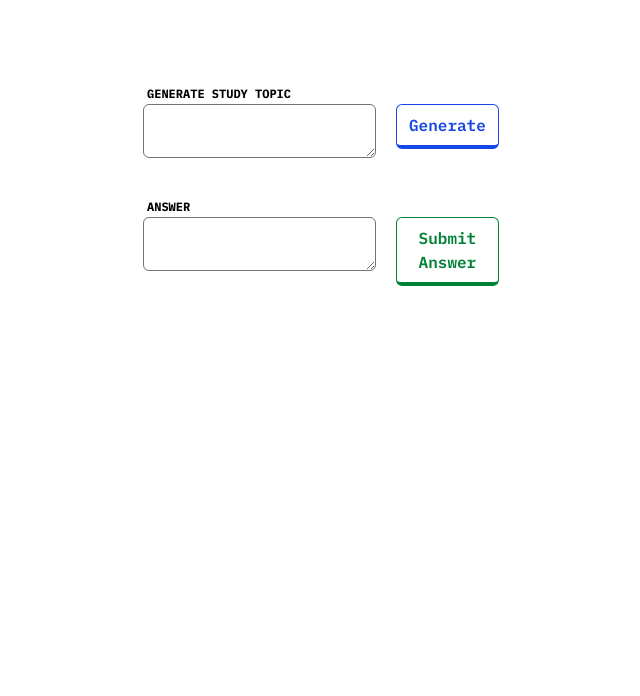
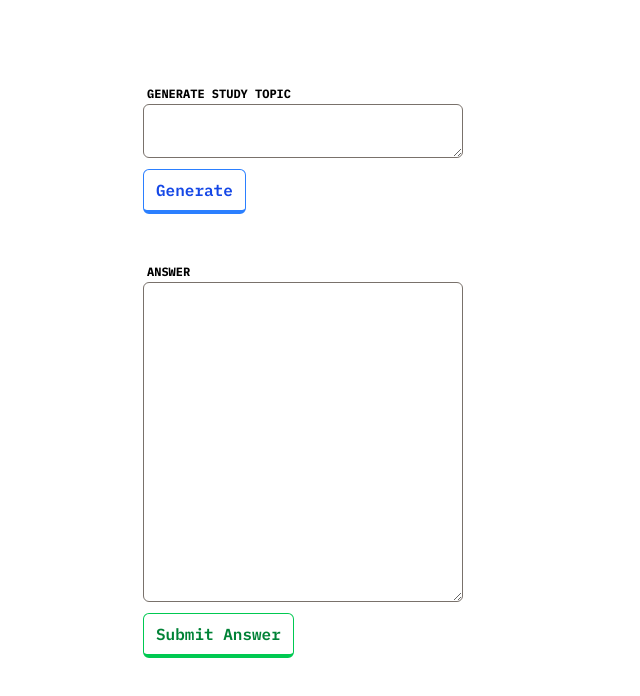
Before and after one commit to ArturAronov/nuach-client, a Next.js app: page /study in a window 1280 px wide. Shown: the top 696 px of the page, without its empty margins (337-977 px from the left). Built offline with nearby package versions, Linux system fonts and the light colour scheme.

Commit message:
getPrompt: minor fix

```diff
--- a/src/app/study/page.tsx
+++ b/src/app/study/page.tsx
@@ -4,9 +4,12 @@ import { useStudyTopic } from "@/hooks/useStudyTopic";
 import { useAppForm, withForm } from "@/forms/utils";
 import { formOptions } from "@tanstack/react-form";
 import { postPrompt } from "@/utilsApi/getPrompt";
+import { postAnswer } from "@/utilsApi/postAnswer";
 
-let outputDisplay = "";
-let outputError = "";
+let recievedQuestion = "";
+let promptResponse = "";
+let promtScore = "";
+let promptError = "";
 
 const studyTopicFormOpt = formOptions({
   defaultValues: {
@@ -14,14 +17,18 @@ const studyTopicFormOpt = formOptions({
     question: "",
   },
   validators: {
-    onSubmitAsync: async ({ value }: { value: { topic: string } }) => {
+    onSubmitAsync: async ({
+      value,
+    }: {
+      value: { topic: string; question: string };
+    }) => {
       try {
-        outputDisplay = "";
-        outputError = "";
+        recievedQuestion = "";
+        promptError = "";
 
         const output = await postPrompt(value.topic);
-        if (output?.question) outputDisplay = output.question;
-        else if (output?.error) outputError = output.error;
+        if (output?.question) recievedQuestion = output.question;
+        else if (output?.error) promptError = output.error;
       } catch (error) {
         console.error("Submission error:", error);
         return "Form submission failed. Please try again.";
@@ -42,8 +49,15 @@ const answerFormOpt = formOptions({
       value: { answer: string; topic: string };
     }) => {
       try {
-        // await postAnswer(value);
-        console.log(value);
+        const output = await postAnswer({
+          ...value,
+          question: recievedQuestion,
+        });
+
+        if (output?.question) recievedQuestion = output.question;
+        if (output?.feedback) promptResponse = output.feedback;
+        if (output?.outcome) promtScore = output.outcome;
+        if (output?.error) promptError = output.error;
       } catch (error) {
         console.error("Submission error:", error);
         return "Form submission failed. Please try again.";
@@ -62,7 +76,6 @@ const CombinedForms = withForm({
       <div className="space-y-8">
         <div>
           <form
-            className="flex gap-5"
             onSubmit={(e) => {
               e.preventDefault();
               studyTopicForm.handleSubmit();
@@ -75,6 +88,7 @@ const CombinedForms = withForm({
                   onChange={(e) =>
                     studyTopicForm.setFieldValue("topic", e.target.value)
                   }
+                  className="w-80"
                   label="Generate study topic"
                 />
               )}
@@ -82,19 +96,20 @@ const CombinedForms = withForm({
             <studyTopicForm.AppForm>
               <studyTopicForm.SubmitButton
                 label="Generate"
-                className="pt-6 text-center button-primary"
+                className="pt-2"
+                btnStyle="text-center button-primary"
               />
             </studyTopicForm.AppForm>
           </form>
-          <p className="text-red-800 text-sm font-bold">{outputError}</p>
-          <p>{outputDisplay}</p>
+          <p className="text-red-800 text-sm font-bold">{promptError}</p>
+          <p className="pt-3">{recievedQuestion}</p>
         </div>
 
         <div>
           <form
-            className="flex gap-5"
             onSubmit={(e) => {
               if (!studyTopicStore) return null;
+              console.log("studyTopicStore ", studyTopicStore);
               answerForm.setFieldValue("topic", studyTopicStore);
 
               e.preventDefault();
@@ -108,16 +123,30 @@ const CombinedForms = withForm({
                     answerForm.setFieldValue("answer", e.target.value)
                   }
                   label="Answer"
+                  className="w-80 sm:h-80 h-60"
                 />
               )}
             </answerForm.AppField>
             <answerForm.AppForm>
               <answerForm.SubmitButton
                 label="Submit Answer"
-                className="pt-6 text-center button-secondary"
+                className="pt-2"
+                btnStyle="text-center button-secondary"
               />
             </answerForm.AppForm>
           </form>
+          <div className="font-bold pt-3">
+            {promptResponse && (
+              <span
+                className={
+                  promtScore === "pass" ? "text-green-600" : "text-red-600"
+                }
+              >
+                {promtScore === "pass" ? "Correct: " : "Incorrect: "}
+              </span>
+            )}
+            <span>{promptResponse}</span>
+          </div>
         </div>
       </div>
     );
--- a/src/forms/forms.tsx
+++ b/src/forms/forms.tsx
@@ -1,6 +1,6 @@
 "use client";
 
-import { TextareaHTMLAttributes } from "react";
+import { HTMLAttributes, TextareaHTMLAttributes } from "react";
 import { useFieldContext, useFormContext } from "./utils";
 
 export const TextField = ({
@@ -58,15 +58,16 @@ export const TextAreaField = ({
 
 export const SubmitButton = ({
   label,
-  className,
+  btnStyle,
+  ...rest
 }: {
   label: string;
-  className?: string;
-}) => {
+  btnStyle?: string;
+} & HTMLAttributes<HTMLDivElement>) => {
   const form = useFormContext();
 
   return (
-    <div className={className ? className : ""}>
+    <div {...rest}>
       <form.Subscribe
         selector={(state) => [state.isSubmitting, state.canSubmit]}
       >
@@ -74,6 +75,7 @@ export const SubmitButton = ({
           <button
             type="submit"
             title={label}
+            className={btnStyle ? btnStyle : ""}
             disabled={isSubmitting || !canSubmit}
           >
             {isSubmitting ? "Submitting..." : label}
--- a/src/utilsApi/getPrompt.ts
+++ b/src/utilsApi/getPrompt.ts
@@ -13,7 +13,7 @@ export const postPrompt = async (
     const fetchObj = await fetchConfig({
       method: "get",
       isCached: false,
-      route: route,
+      route,
     });
 
     const response = await fetch(`${url}/?query=${prompt}`, {
```
